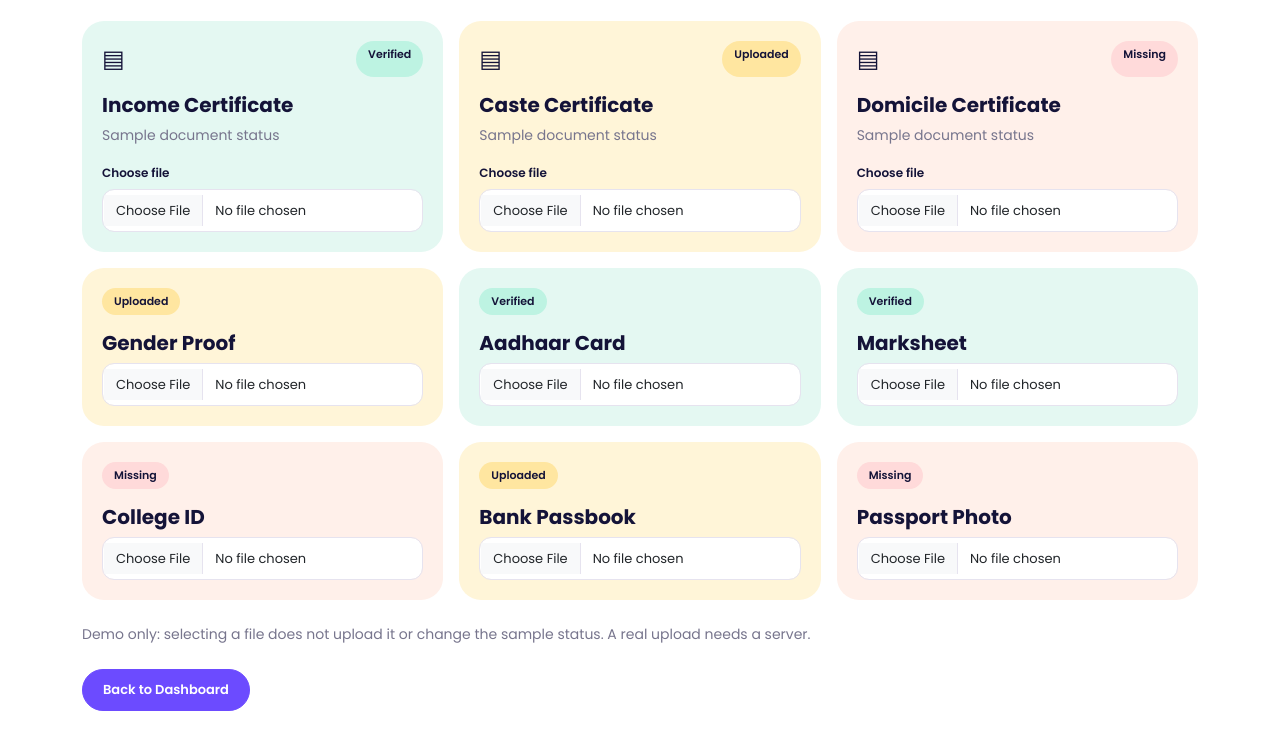
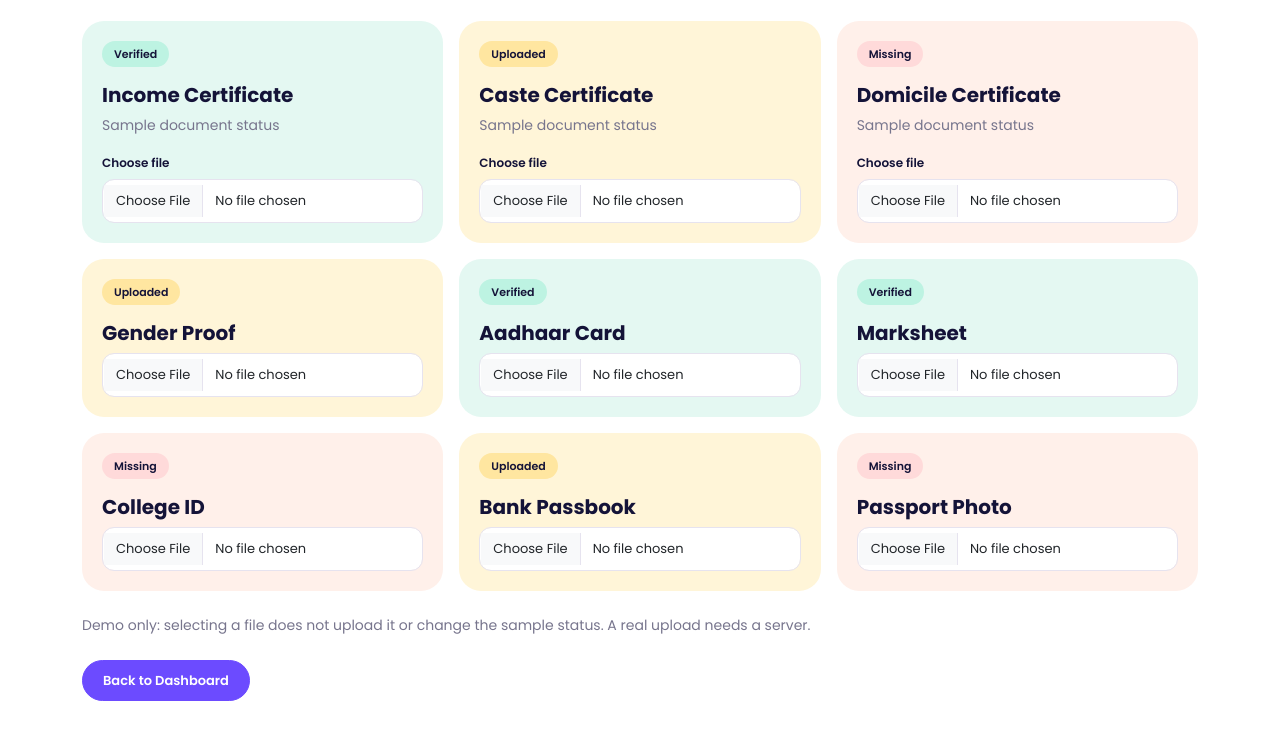
Before and after one commit to 14-nihal-lanjewar-rbu/CWS-Mini-Project, a plain HTML site: page documents.html in a window 1280 px wide. Shown: the part 182-932 px from the top of the page. Drawn offline with nearby package versions, Linux system fonts and the light colour scheme.

Commit message:
Update documents.html

```diff
--- a/documents.html
+++ b/documents.html
@@ -41,7 +41,6 @@
             <div class="col-md-4">
                 <div class="scholar-card mint-bg">
                     <div class="d-flex justify-content-between">
-                        <span class="fs-4">▤</span>
                         <span class="pill" style="background: #BDF3E2;">Verified</span>
                     </div>
                     <h5 class="fw-bold mt-3">Income Certificate</h5>
@@ -54,7 +53,6 @@
             <div class="col-md-4">
                 <div class="scholar-card yellow-bg">
                     <div class="d-flex justify-content-between">
-                        <span class="fs-4">▤</span>
                         <span class="pill" style="background: #FFE6A0;">Uploaded</span>
                     </div>
                     <h5 class="fw-bold mt-3">Caste Certificate</h5>
@@ -67,7 +65,6 @@
             <div class="col-md-4">
                 <div class="scholar-card coral-bg">
                     <div class="d-flex justify-content-between">
-                        <span class="fs-4">▤</span>
                         <span class="pill" style="background: #FFDADA;">Missing</span>
                     </div>
                     <h5 class="fw-bold mt-3">Domicile Certificate</h5>
```
